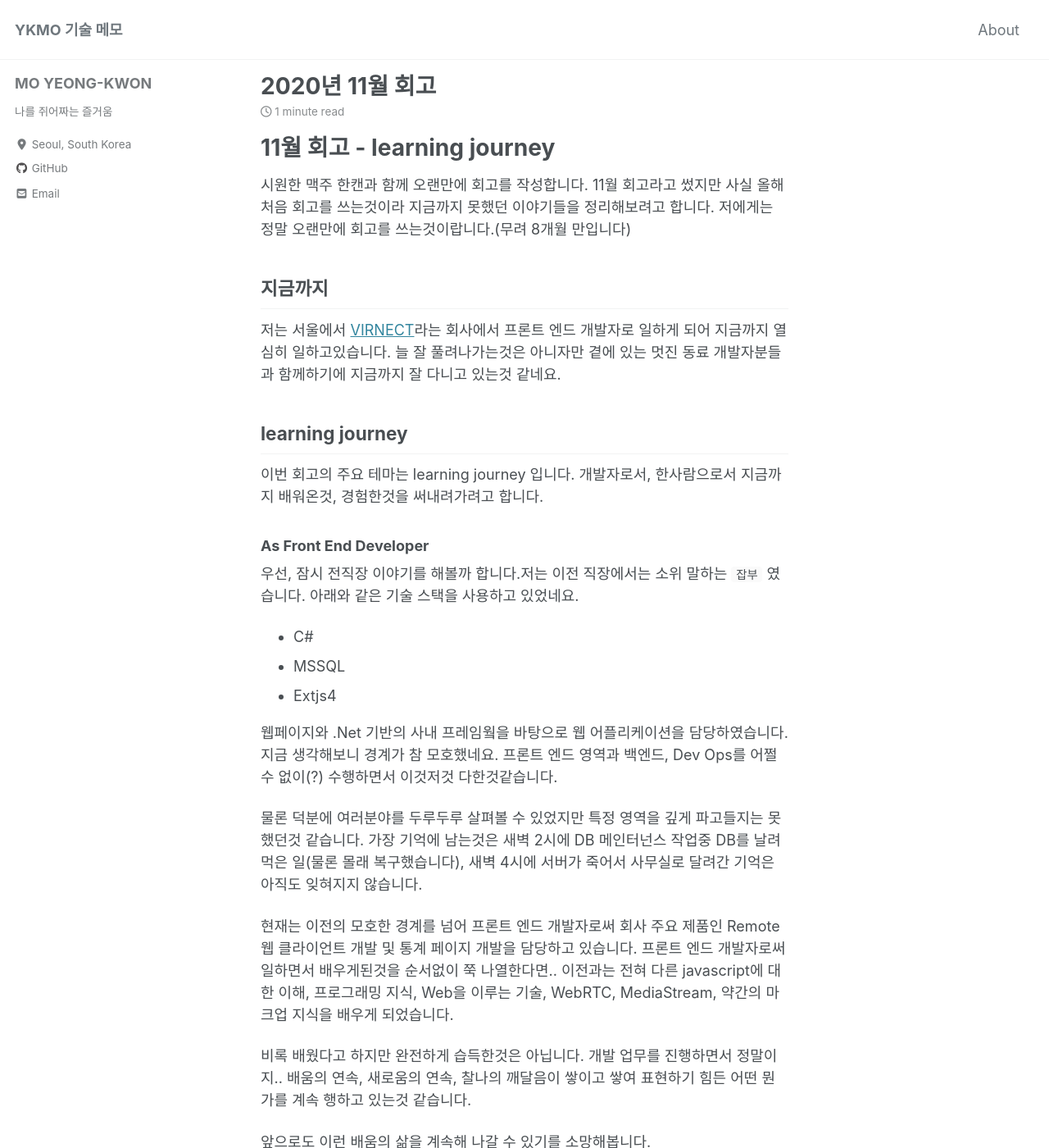
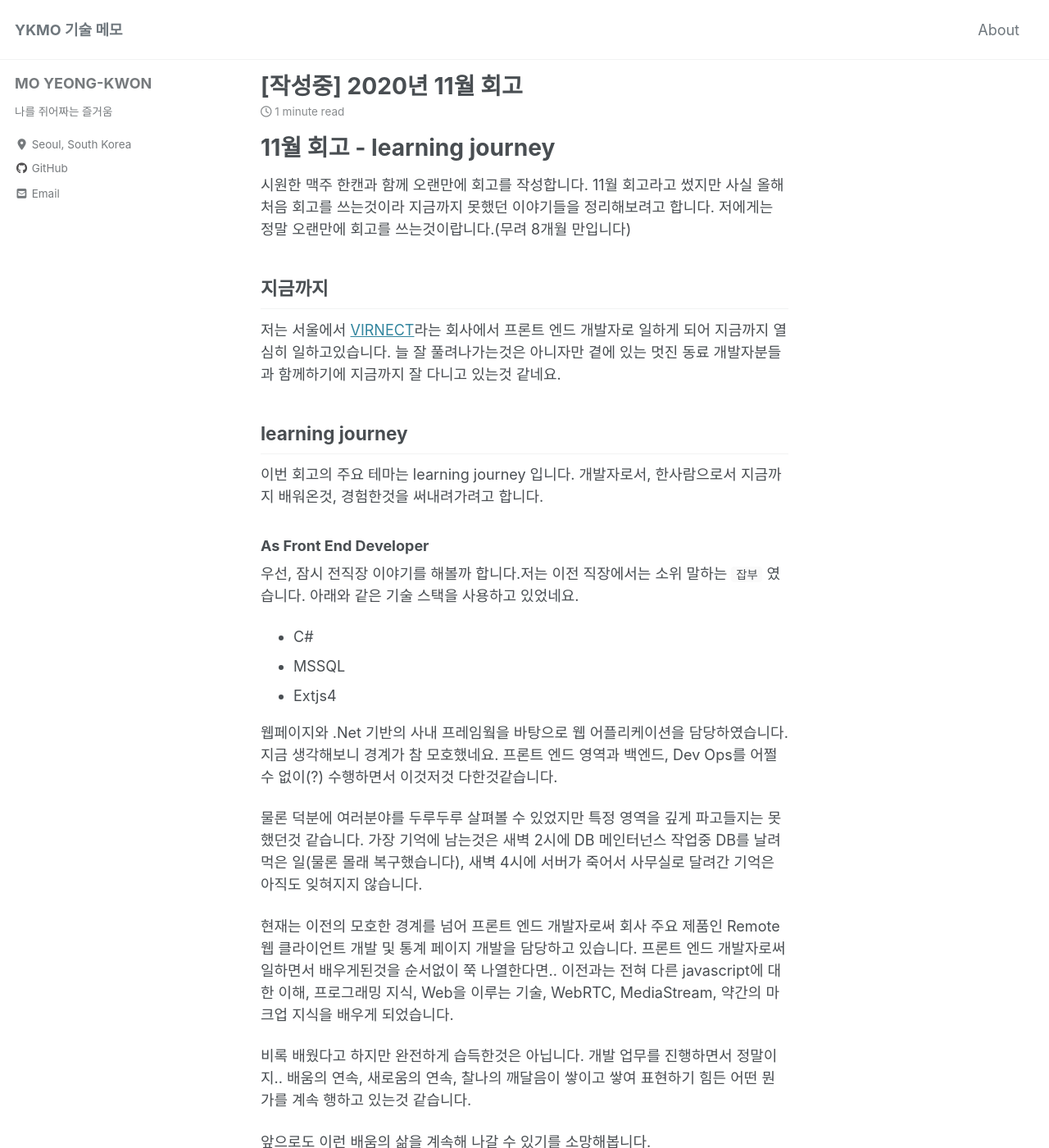
Before and after one commit to momoci99/momoci99.github.io, a Jekyll site: the page built from _posts/2020-11-25-MonthReviewNov.md, in a window 1280 px wide and 1400 px high. Shown: the whole window at 82% size. Built offline with Jekyll 4.4.1, drawn with Linux system fonts in a browser that asks for light colours; cached includes are drawn as plain includes; nearby versions of some CDN libraries; comment, search, counter and statistics services are not loaded.

Commit message:
Update Nov Review

```diff
--- a/_posts/2020-11-25-MonthReviewNov.md
+++ b/_posts/2020-11-25-MonthReviewNov.md
@@ -1,6 +1,6 @@
 ---
 layout: single
-title: '2020년 11월 회고'
+title: '[작성중] 2020년 11월 회고'
 tag:
   - Review
 ---
@@ -36,3 +36,5 @@ tag:
 앞으로도 이런 배움의 삶을 계속해 나갈 수 있기를 소망해봅니다.
 
 ### As Persion
+
+작성중..
```
